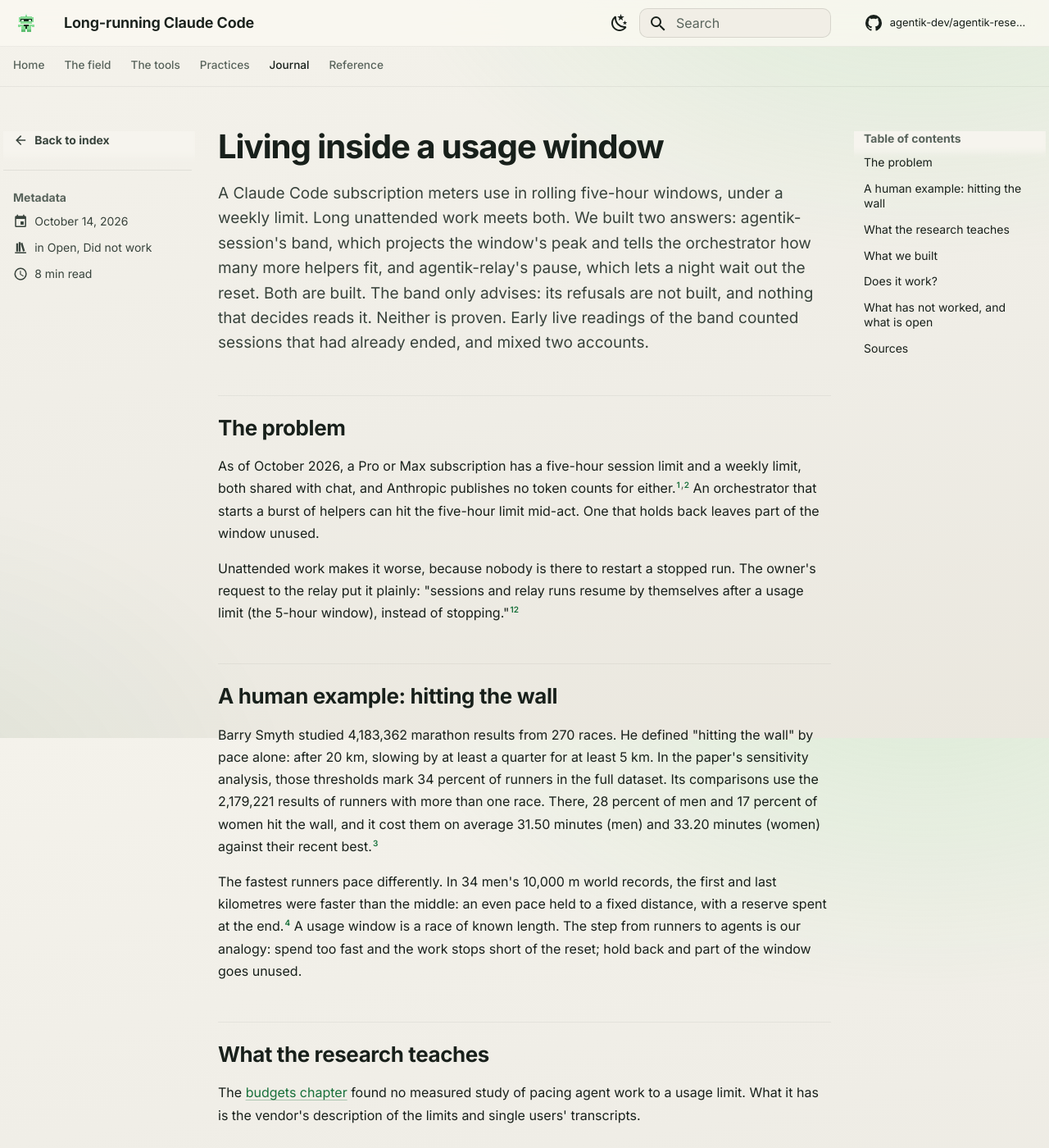
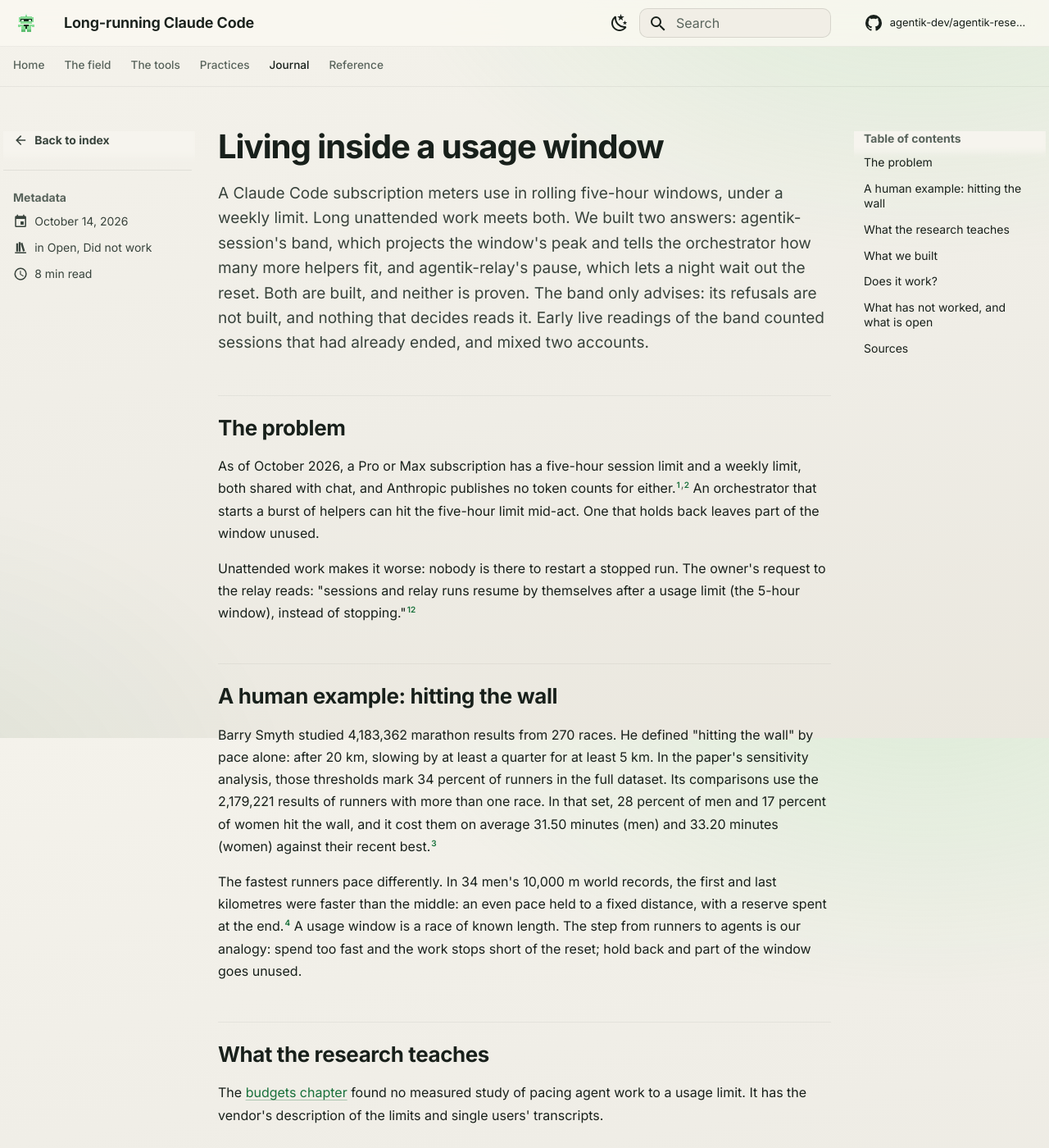
Before and after one commit to agentik-dev/agentik-research, an MkDocs documentation site: the page built from docs/journal/posts/2026-10-14-living-inside-a-usage-window.md, in a window 1280 px wide and 1400 px high. Shown: the whole window at 82% size. Built offline with MkDocs 1.6.1 and Material for MkDocs 9.7.7, drawn with Linux system fonts in a browser that asks for light colours; comment, search, counter and statistics services are not loaded; some of the changed text lies outside the part shown.

Commit message:
phase 6: the editor's pass on the usage-window entry
Co-Authored-By: Claude Opus 5.5 <noreply@anthropic.com>
Claude-Session: https://claude.ai/code/session_01R5RHzc5egLvnAPkepxJvb8

```diff
--- a/docs/journal/posts/2026-10-14-living-inside-a-usage-window.md
+++ b/docs/journal/posts/2026-10-14-living-inside-a-usage-window.md
@@ -9,7 +9,7 @@ description: A subscription meters use in five-hour windows under a weekly limit
 
 # Living inside a usage window
 
-A Claude Code subscription meters use in rolling five-hour windows, under a weekly limit. Long unattended work meets both. We built two answers: agentik-session's band, which projects the window's peak and tells the orchestrator how many more helpers fit, and agentik-relay's pause, which lets a night wait out the reset. Both are built. The band only advises: its refusals are not built, and nothing that decides reads it. Neither is proven. Early live readings of the band counted sessions that had already ended, and mixed two accounts.
+A Claude Code subscription meters use in rolling five-hour windows, under a weekly limit. Long unattended work meets both. We built two answers: agentik-session's band, which projects the window's peak and tells the orchestrator how many more helpers fit, and agentik-relay's pause, which lets a night wait out the reset. Both are built, and neither is proven. The band only advises: its refusals are not built, and nothing that decides reads it. Early live readings of the band counted sessions that had already ended, and mixed two accounts.
 
 <!-- more -->
 
@@ -17,17 +17,17 @@ A Claude Code subscription meters use in rolling five-hour windows, under a week
 
 As of October 2026, a Pro or Max subscription has a five-hour session limit and a weekly limit, both shared with chat, and Anthropic publishes no token counts for either.[^promax][^pricing] An orchestrator that starts a burst of helpers can hit the five-hour limit mid-act. One that holds back leaves part of the window unused.
 
-Unattended work makes it worse, because nobody is there to restart a stopped run. The owner's request to the relay put it plainly: "sessions and relay runs resume by themselves after a usage limit (the 5-hour window), instead of stopping."[^resume]
+Unattended work makes it worse: nobody is there to restart a stopped run. The owner's request to the relay reads: "sessions and relay runs resume by themselves after a usage limit (the 5-hour window), instead of stopping."[^resume]
 
 ## A human example: hitting the wall
 
-Barry Smyth studied 4,183,362 marathon results from 270 races. He defined "hitting the wall" by pace alone: after 20 km, slowing by at least a quarter for at least 5 km. In the paper's sensitivity analysis, those thresholds mark 34 percent of runners in the full dataset. Its comparisons use the 2,179,221 results of runners with more than one race. There, 28 percent of men and 17 percent of women hit the wall, and it cost them on average 31.50 minutes (men) and 33.20 minutes (women) against their recent best.[^smyth]
+Barry Smyth studied 4,183,362 marathon results from 270 races. He defined "hitting the wall" by pace alone: after 20 km, slowing by at least a quarter for at least 5 km. In the paper's sensitivity analysis, those thresholds mark 34 percent of runners in the full dataset. Its comparisons use the 2,179,221 results of runners with more than one race. In that set, 28 percent of men and 17 percent of women hit the wall, and it cost them on average 31.50 minutes (men) and 33.20 minutes (women) against their recent best.[^smyth]
 
 The fastest runners pace differently. In 34 men's 10,000 m world records, the first and last kilometres were faster than the middle: an even pace held to a fixed distance, with a reserve spent at the end.[^tucker] A usage window is a race of known length. The step from runners to agents is our analogy: spend too fast and the work stops short of the reset; hold back and part of the window goes unused.
 
 ## What the research teaches
 
-The [budgets chapter](../../field/budgets-and-lanes.md) found no measured study of pacing agent work to a usage limit. What it has is the vendor's description of the limits and single users' transcripts.
+The [budgets chapter](../../field/budgets-and-lanes.md) found no measured study of pacing agent work to a usage limit. It has the vendor's description of the limits and single users' transcripts.
 
 ## What we built
 
@@ -39,13 +39,13 @@ The [budgets chapter](../../field/budgets-and-lanes.md) found no measured study
 
 At the head, the band observes and advises; it decides nothing. `observe` is its only mode: each verdict is one line in the debug log, and "the spawn goes ahead whatever it says". The band is drawn from one file, and "nothing that decides reads the file".[^runbook] A setting of `enforce` reads as `observe`, with the note that enforce "is not built yet (S27a)".[^rules]
 
-The verdicts are designed, not enforced. A spawn is to be admitted while its projected peak plus a margin stays at or under a ceiling: 97 and 3 in observe mode, while in enforce "the margin is a function of T", the minutes to the reset. Past the ceiling, an interactive spawn is deferred until it fits. On a stale reading, one spawn at a time may start until a fresh reading lands, and a seven-day reading past its own ceiling denies spawns.[^admission] A report marks each window `held` when a spawn waited in it ("in observe: would have") or `idle`, and flags any window under 90.[^runbook]
+The verdicts are designed, not enforced. A spawn is to be admitted while its projected peak plus a margin stays at or under a ceiling. In observe mode the ceiling is 97 and the margin 3; in enforce "the margin is a function of T", the minutes to the reset. Past the ceiling, an interactive spawn is deferred until it fits. On a stale reading, one spawn at a time may start until a fresh reading lands, and a seven-day reading past its own ceiling denies spawns.[^admission] A report marks each window `held` when a spawn waited in it ("in observe: would have") or `idle`, and flags any window under 90.[^runbook]
 
 The weekly limit enters near its own reset. When the weekly reset comes before the five-hour one, the band projects its background use to the weekly reset instead, because weekly allowance left at its reset is lost; each helper's own share keeps the five-hour reset.[^admission]
 
 **The pause (agentik-relay).** A night runs until the account refuses, then waits. At a five-hour limit the whole night pauses and wakes two minutes after the reset; a weekly limit stops the night at once. A night pauses at most 12 times, and without an `--until` time a wake more than six hours away stops it instead.[^pause]
 
-**Why helpers, not sittings.** The first design sampled the window and scheduled a resume at the reset, and it failed on 2026-09-12. The rebuilt tool kept each sitting's own context and turn meter as its budget. The admission design brought the window back in a narrower role: to gate helper spawns only.[^band] In observe mode it gates nothing yet. A sitting that waits on the meter (room for 0, or a usage limit hit) keeps its next act and wakes at the band's reset or after one fallback, 1800 s by default, whichever comes first. On the 1h prompt cache, an idle wait, the meter wait included, wakes at most 3300 s apart. These are rules the sitting is told; no hook enforces them.[^rules]
+**Why helpers, not sittings.** The first design sampled the window and scheduled a resume at the reset, and it failed on 2026-09-12. The rebuilt tool kept each sitting's own context and turn meter as its budget. The admission design brought the window back in a narrower role: to gate helper spawns only.[^band] In observe mode it gates nothing yet. A sitting that waits on the meter (room for 0, or a usage limit hit) keeps its next act and wakes at the band's reset or after one fallback, 1800 s by default, whichever comes first. On the 1h prompt cache, any idle wait, including the meter wait, wakes at most 3300 s apart. These are rules the sitting is told; no hook enforces them.[^rules]
 
 ## Does it work?
 
@@ -57,19 +57,19 @@ The weekly limit enters near its own reset. When the weekly reset comes before t
 
 An early live reading was wrong. On 2026-10-13 the band read `5h 41% → 260%` while six sessions counted as running, three of which had already ended.[^nth] The old rule counted an ended session as running for 45 minutes. After the fix, a session that resumes counts as zero until its first reading: at most 6.9 minutes across 131 hand-overs in the live ledger.[^nth]
 
-The relay's pause has 42 tests, all on fakes.[^pause] The evidence it was built on is thin in a telling way. The relay's own ledger holds five limit stops, none of them a five-hour window. The command line's transcripts hold 35 five-hour messages, 35 weekly and 46 for a single model.[^resume]
+The relay's pause has 42 tests, all on fakes.[^pause] The evidence it was built on is thin: the relay's own ledger holds five limit stops, none of them a five-hour window. The command line's transcripts hold 35 five-hour messages, 35 weekly and 46 for a single model.[^resume]
 
 ## What has not worked, and what is open
 
 The band does not yet act. `enforce` is "not built yet", and nothing that decides reads the band.[^rules][^runbook] The design lists six proofs it owes, among them whether the engine drops a reading past its reset and whether a helper that fails at the limit resumes. None is recorded as done.[^band]
 
-The band mixed two accounts. It takes the newest five-hour reading across every session in the ledger, with no account key, so two logins on one machine share one band. On 2026-10-14 the ledger held two accounts at once: each session's line showed whichever wrote last, and the projection and the room were fitted across both. The status line gives no account id; the repo proposes keying readings by the pair of reset times. At the head it is filed at level S3, not fixed.[^nth]
+The band mixed two accounts. It takes the newest five-hour reading across every session in the ledger, with no account key, so two logins on one machine share one band. On 2026-10-14 the ledger held two accounts at once: each session's line showed whichever wrote last, and the projection and the room were fitted across both. The status line gives no account id; agentik-session proposes keying readings by the pair of reset times. At the head it is filed at level S3, not fixed.[^nth]
 
-Idle waits missed the prompt cache. An audit of 2026-10-12 found that a wake asked for at 3600 s fired at 3636 to 3648 s, past the main loop's 1h cache, so each such wake rewrote the whole context: 26 misses over three days wrote about 4.8M tokens.[^nth] On 2026-10-14, merge `dac92b5` (packet S30) added the rule that an idle wait on the 1h cache wakes at most 3300 s apart.[^s30][^rules] That is a code change with tests; the files read record no live count since.
+Idle waits missed the prompt cache. An audit of 2026-10-12 found that a wake asked for at 3600 s fired at 3636 to 3648 s, past the main loop's 1h cache, so each such wake rewrote the whole context: 26 misses over three days wrote about 4.8M tokens.[^nth] On 2026-10-14, merge `dac92b5` (packet S30) added the rule that an idle wait on the 1h cache wakes at most 3300 s apart.[^s30][^rules] That is a code change with tests; the files we read record no live count since.
 
-The relay has the data and does not read it. The stream it consumes carries the five-hour and seven-day use as fractions, and no relay code reads those fields.[^pause] A paused night also keeps its lock until the wake, for up to six hours or to its `--until` time, which refuses the owner's own commands meanwhile.[^resume]
+The relay has the data and does not read it. The stream it consumes carries the five-hour and seven-day use as fractions, and no relay code reads those fields.[^pause] A paused night also keeps its lock until the wake, for up to six hours or to its `--until` time, and the lock refuses the owner's own commands meanwhile.[^resume]
 
-And the five-hour target and the weekly limit can pull against each other. The owner ruled that the five-hour target comes first, with a refusal kept only near the weekly limit.[^band] Whether that is the right order, we will learn by running it.
+And the five-hour target and the weekly limit can pull against each other. The owner ruled that the five-hour target comes first, with a refusal kept only near the weekly limit.[^band] Only running it shows whether that order is right.
 
 <p class="ak-written">Written 2026-10-14 from agentik-session at commits 89c69a8 and e8477a7 (its head that day) and agentik-relay at commit 405d1e0.</p>
 
```
